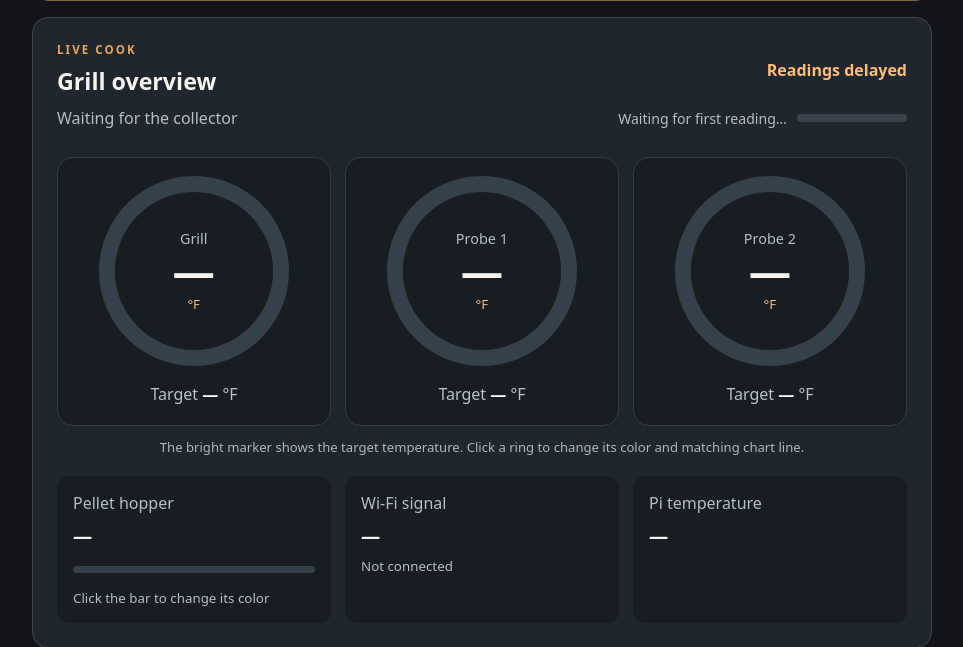
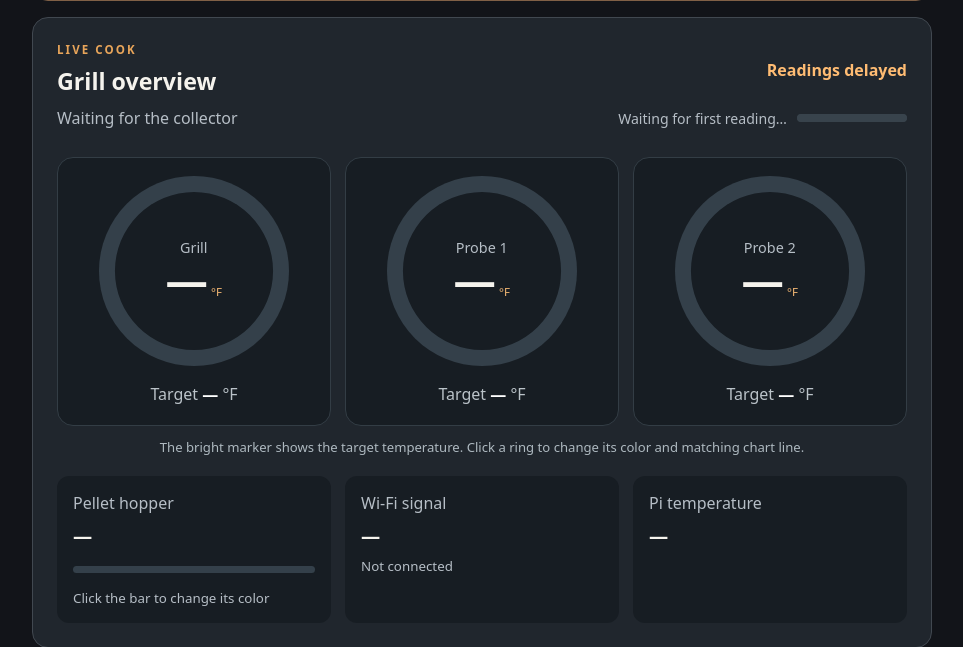
Before and after one commit to RLF62/traeger-grill-monitor, a Flask app: page / in a window 1280 px wide. Shown: the part 305-952 px from the top of the page, without its empty margins (158-1121 px from the left). Run offline with Flask 3, Linux system fonts and the light colour scheme; data that the repository does not hold is empty.

Commit message:
Place Fahrenheit unit beside gauge values

```diff
--- a/static/style.css
+++ b/static/style.css
@@ -141,3 +141,6 @@ button.pellet-color-button:hover .meter, button.pellet-color-button:focus-visibl
 .sample-countdown progress::-webkit-progress-bar { background:#38434c; border-radius:99px; }
 .sample-countdown progress::-webkit-progress-value { background:#ffad48; border-radius:99px; }
 .sample-countdown progress::-moz-progress-bar { background:#ffad48; border-radius:99px; }
+
+.dial-center .dial-reading { display:flex; align-items:baseline; justify-content:center; gap:3px; white-space:nowrap; color:#f5f3ed; font-size:inherit; }
+.dial-center .dial-reading small { font-size:.72rem; }
--- a/templates/index.html
+++ b/templates/index.html
@@ -15,9 +15,9 @@
     <div class="section-title"><div><p class="eyebrow">LIVE COOK</p><h1>Grill overview</h1></div><span class="live-status" id="live-status" role="status">Connecting…</span></div>
     <div class="sample-row"><p class="stamp" id="sample-time">Loading the latest reading…</p><div class="sample-countdown" aria-label="Next sensor reading"><span id="next-sample-text">Checking next reading…</span><progress id="next-sample-progress" max="100" value="0" aria-label="Time until next sensor reading"></progress></div></div>
     <div class="dial-grid">
-      <article class="dial-card" data-field="grill"><button type="button" class="dial" style="--amount:0" aria-label="Change Grill ring and chart color" title="Change Grill color"><span class="dial-center"><span>Grill</span><strong id="grill-value">—</strong><small>°F</small></span><svg class="target-overlay" viewBox="0 0 200 200" aria-hidden="true"></svg></button><input class="ring-picker" type="color" data-color="grill" aria-label="Grill color"><p>Target <b id="grill-target">—</b> °F</p><p class="eta" id="grill-eta" hidden></p></article>
-      <article class="dial-card" data-field="probe1"><button type="button" class="dial" style="--amount:0" aria-label="Change Probe 1 ring and chart color" title="Change Probe 1 color"><span class="dial-center"><span>Probe 1</span><strong id="probe1-value">—</strong><small>°F</small></span><svg class="target-overlay" viewBox="0 0 200 200" aria-hidden="true"></svg></button><input class="ring-picker" type="color" data-color="probe1" aria-label="Probe 1 color"><p>Target <b id="probe1-target">—</b> °F</p><p class="eta" id="probe1-eta" hidden></p></article>
-      <article class="dial-card" data-field="probe2"><button type="button" class="dial" style="--amount:0" aria-label="Change Probe 2 ring and chart color" title="Change Probe 2 color"><span class="dial-center"><span>Probe 2</span><strong id="probe2-value">—</strong><small>°F</small></span><svg class="target-overlay" viewBox="0 0 200 200" aria-hidden="true"></svg></button><input class="ring-picker" type="color" data-color="probe2" aria-label="Probe 2 color"><p>Target <b id="probe2-target">—</b> °F</p><p class="eta" id="probe2-eta" hidden></p></article>
+      <article class="dial-card" data-field="grill"><button type="button" class="dial" style="--amount:0" aria-label="Change Grill ring and chart color" title="Change Grill color"><span class="dial-center"><span>Grill</span><span class="dial-reading"><strong id="grill-value">—</strong><small>°F</small></span></span><svg class="target-overlay" viewBox="0 0 200 200" aria-hidden="true"></svg></button><input class="ring-picker" type="color" data-color="grill" aria-label="Grill color"><p>Target <b id="grill-target">—</b> °F</p><p class="eta" id="grill-eta" hidden></p></article>
+      <article class="dial-card" data-field="probe1"><button type="button" class="dial" style="--amount:0" aria-label="Change Probe 1 ring and chart color" title="Change Probe 1 color"><span class="dial-center"><span>Probe 1</span><span class="dial-reading"><strong id="probe1-value">—</strong><small>°F</small></span></span><svg class="target-overlay" viewBox="0 0 200 200" aria-hidden="true"></svg></button><input class="ring-picker" type="color" data-color="probe1" aria-label="Probe 1 color"><p>Target <b id="probe1-target">—</b> °F</p><p class="eta" id="probe1-eta" hidden></p></article>
+      <article class="dial-card" data-field="probe2"><button type="button" class="dial" style="--amount:0" aria-label="Change Probe 2 ring and chart color" title="Change Probe 2 color"><span class="dial-center"><span>Probe 2</span><span class="dial-reading"><strong id="probe2-value">—</strong><small>°F</small></span></span><svg class="target-overlay" viewBox="0 0 200 200" aria-hidden="true"></svg></button><input class="ring-picker" type="color" data-color="probe2" aria-label="Probe 2 color"><p>Target <b id="probe2-target">—</b> °F</p><p class="eta" id="probe2-eta" hidden></p></article>
     </div>
     <p class="color-hint">The bright marker shows the target temperature. Click a ring to change its color and matching chart line.</p>
     <div class="metrics"><div><span>Pellet hopper</span><strong id="pellets">—</strong><button class="pellet-color-button" type="button" aria-label="Change pellet bar and chart color" title="Change pellet color"><span class="meter"><span id="pellet-fill"></span></span></button><input class="ring-picker" type="color" data-color="pellets" aria-label="Pellet color"><small>Click the bar to change its color</small></div><div><span>Wi-Fi signal</span><strong id="wifi">—</strong><small id="wifi-name">Checking network…</small></div><div><span>Pi temperature</span><strong id="pi-temp">—</strong></div></div>
```
Also changed, not shown: 1 other file.
